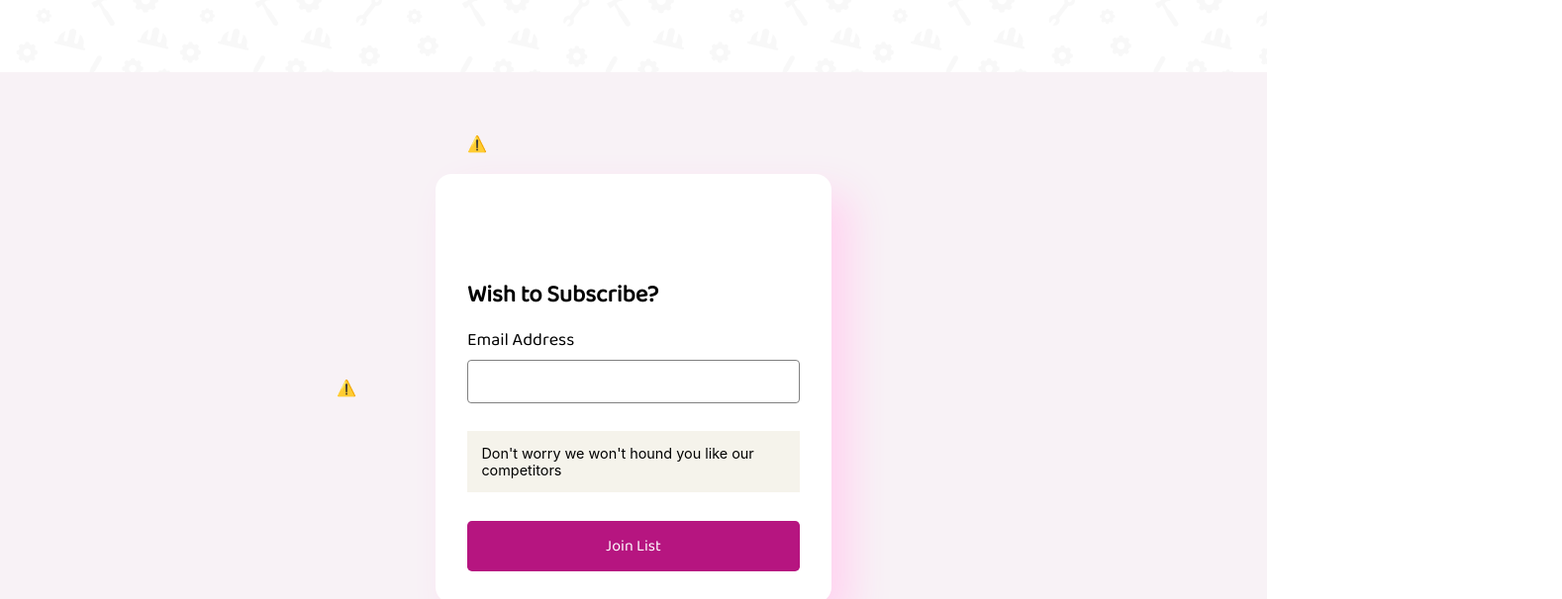
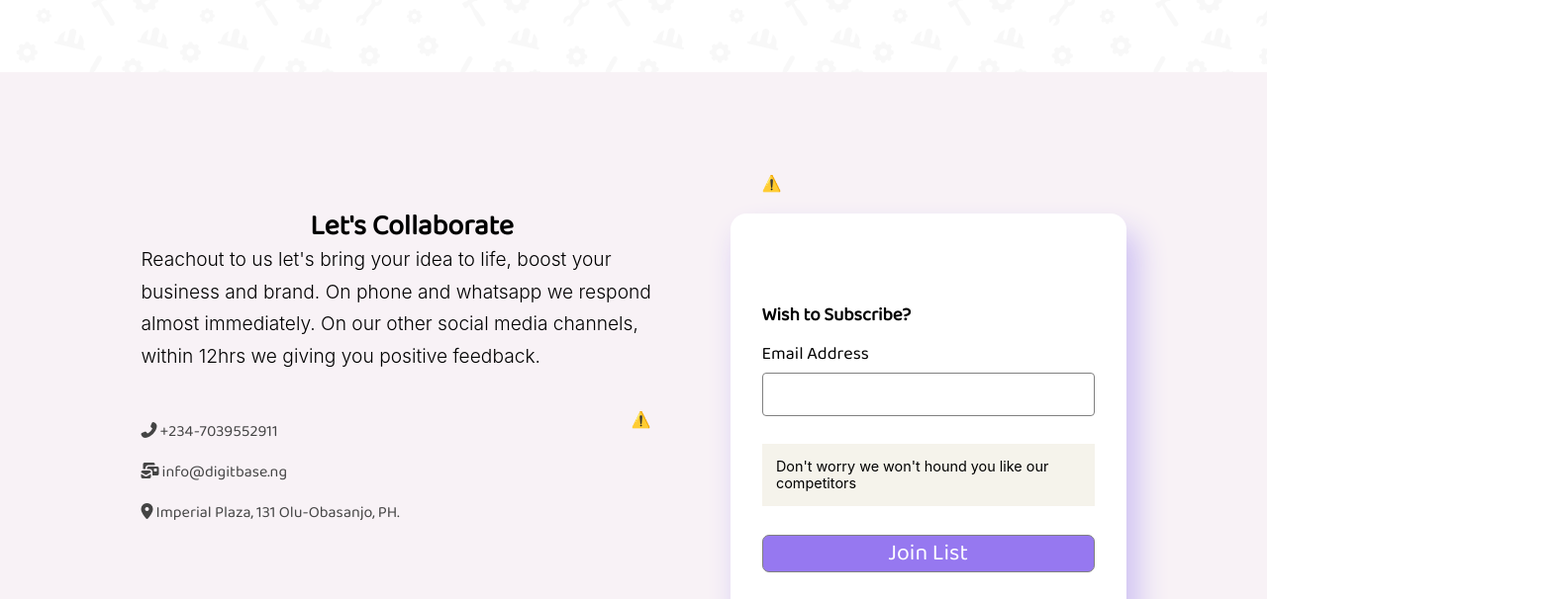
Before and after one commit to digitbase365/digitbase, a plain HTML site: page index.html in a window 1280 px wide. Shown: the part 1547-2153 px from the top of the page at 99% size, 1578 px wide, since content can reach past the window. Drawn offline with nearby package versions, Linux system fonts and the light colour scheme; no server answers.

Commit message:
Location Data

```diff
--- a/db.css
+++ b/db.css
@@ -284,17 +284,47 @@ section.hero{
 
 /* End of Solution Ruleset */
 
+/* CONTACT SECTION */
+section.contact{
+  min-height: 79vh;
+  padding: 2em;
+  background: rgb(248, 242, 246);
+  display: flex;
+  align-items: center;
+  justify-content: center;
+  gap: 3em;
+  flex-wrap: wrap;
+}
+section .reachout{
+  flex-basis: 45%;
+  /* border: 1px solid dodgerblue; */
+  height: 100%;
+}
+.reachout p{
+  text-align: left;
+}
+.reachout .mid{
+  margin: 3em 0 5em;
+}
+.reachout .mid span{
+  display: block;
+  margin: 1em 0;
+  font-weight: 300;
+  color: #444;
+}
+
 /* SUBSCRIPTION RULESET */
-section.subscription{
+.subscription{
   min-height: 80vh;
   display: grid;
   place-items: center;
-  background: rgb(248, 242, 246);
 }
 .form-container{
   max-width: 400px;
   background: #fff;
   box-shadow: 20px 20px 40px rgb(255, 211, 240);
+  box-shadow: 20px 20px 40px rgb(162, 222, 245);
+  box-shadow: 10px 20px 30px 2px rgb(206, 193, 243);
   border-radius: 1em;
   padding: 2em;
   position: relative;
@@ -331,14 +361,16 @@ label{
   border: 1px solid gray;
   margin-bottom: 1em;
 }
-.form-container a{
+.form-container .cta.seq{
   display: block;
   background: rgb(182, 21, 128);
+  background: rgb(150, 120, 240);
   color: #fff;
   text-decoration: none;
-  padding: .8em;
   text-align: center;
   cursor: pointer;
+  font-size: 1.45rem;
+  padding: 0;
 }
 .form-container input,
 .form-container a{
@@ -667,6 +699,12 @@ footer .underline span:nth-child(1){
     margin: 0;
   }
 
+  /* MOBILE CONTACT SECTION */
+  section .reachout{
+    flex-basis: 99%;
+  }
+  /* END OF MOBILE CONTACT SECTION */
+
   /* FOOTER MOBILE */
   footer .row{
     flex-direction: column;
--- a/index.html
+++ b/index.html
@@ -123,8 +123,28 @@
         </div>
       </div>
     </section>
-
-    <section class="subscription">
+    <section class="contact">
+      <div class="reachout">
+        <div class="top">
+          <h2>Let's Collaborate</h2>
+          <p>
+            Reachout to us let's bring your idea to life, boost your business and brand. On phone and whatsapp we respond almost immediately.
+            On our other social media channels, within 12hrs we giving you positive feedback.
+          </p>
+        </div>
+        <div class="mid">
+          <span> <i class="fa fa-phone-alt"></i> +234-7039552911</span>
+          <span> <i class="fa fa-mail-bulk"></i> info@digitbase.ng</span>
+          <span> <i class="fa fa-map-marker-alt"></i> Imperial Plaza, 131 Olu-Obasanjo, PH.</span>
+        </div>
+        <div class="base sci">
+          <a href="#0"><i class="fab fa-facebook"></i></a>
+          <a href="#0"><i class="fab fa-twitter"></i></a>
+          <a href="#0"><i class="fab fa-instagram"></i></a>
+          <a href="#0"><i class="fab fa-whatsapp"></i></a>
+        </div>
+      </div>
+      <aside class="subscription">
         <div class="success">
           <lottie-player class="lottie" src="https://assets8.lottiefiles.com/packages/lf20_NU3Nmy.json" background="transparent"  speed="1" style="width: 600px; height: 600px;"></lottie-player>
         </div>
@@ -133,14 +153,18 @@
             <lottie-player src="https://assets1.lottiefiles.com/packages/lf20_5zh17nif.json"  background="transparent"  speed="1"  style="width: 300px; height: 300px;"  loop autoplay></lottie-player>
           </div>
           <h1 class="seq">Wish to Subscribe?</h1>
+          <form action="" id="subsc">
             <label for="email" class="seq">Email Address</label>
             <input type="text" name="" id="email" class="seq">
             <p class="seq">Don't worry we won't hound you like our competitors</p>
-        <a href="#0" class="cta seq">Join List </a>
+            <input type="button" onclick="submitFxn()" value="Join List" class="cta seq">
+          </form>
 
         </div>
         <h2>Success!</h2>
+      </aside>
     </section>
+
 
   <footer>
     <div class="row">
@@ -215,6 +239,10 @@
       player.play()
     }, 800)
   })
+
+//   function submitFxn() {
+//   document.getElementById("subsc").reset();
+// }
 </script>
 </body>
 </html>
```
Lines whose indentation alone changed are shown as unchanged.
